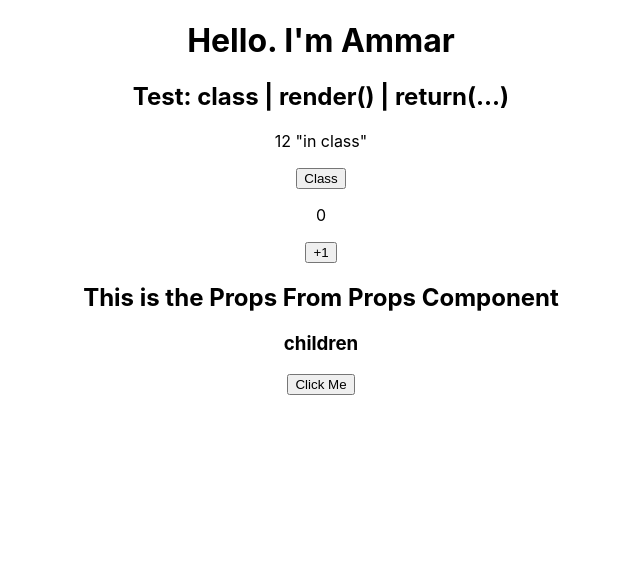
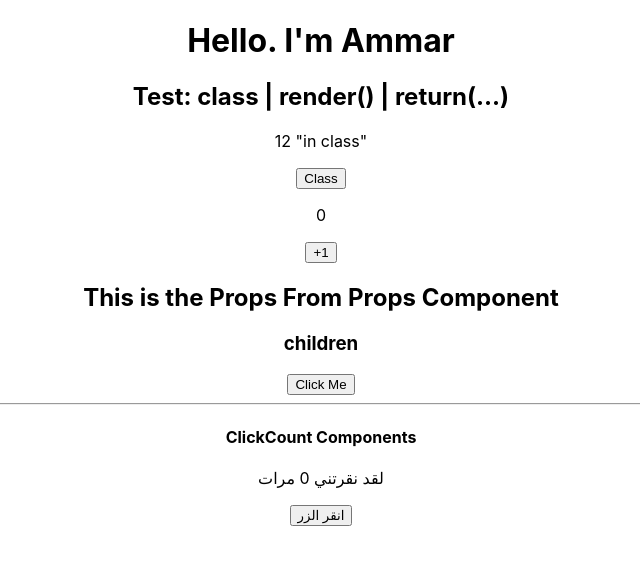
Before and after one commit to ammar4web/React-reference-for-myself, a React (Create React App) app: page / in a window 1280 px wide. Shown: the top 564 px of the page, without its empty margins (319-959 px from the left). Built offline with nearby package versions, Linux system fonts and the light colour scheme.

Commit message:
Hooks: useState

```diff
--- a/src/App.js
+++ b/src/App.js
@@ -3,6 +3,7 @@ import "./App.css";
 //
 import Test from "./Test";
 import Props from "./Props";
+import ClickCount from "./Hooks/ClickCount";
 
 // {props.___} in function // and insert "prpos" as parameter
 // { this.props.___ } in class
@@ -22,6 +23,9 @@ function App() {
         <h3>children</h3>
       </Props>
       <button onClick={()=>console.log("onClick Events")}>Click Me</button>
+
+      {/* Hooks */}
+      <ClickCount />
     </div>
   );
 }
--- /dev/null
+++ b/src/Hooks/ClickCount.js
@@ -0,0 +1,19 @@
+import React, { useState } from "react";
+
+function ClickCount() {
+  //
+  // hooks | useState
+  const [counter, setCounter] = useState(0);
+  //
+
+  return (
+    <React.Fragment>
+      <hr />
+      <h4>ClickCount Components</h4>
+      <p>لقد نقرتني { counter } مرات</p>
+      <button onClick={() => setCounter(counter + 1)}>انقر الزر</button>
+    </React.Fragment>
+  );
+}
+
+export default ClickCount;
```
